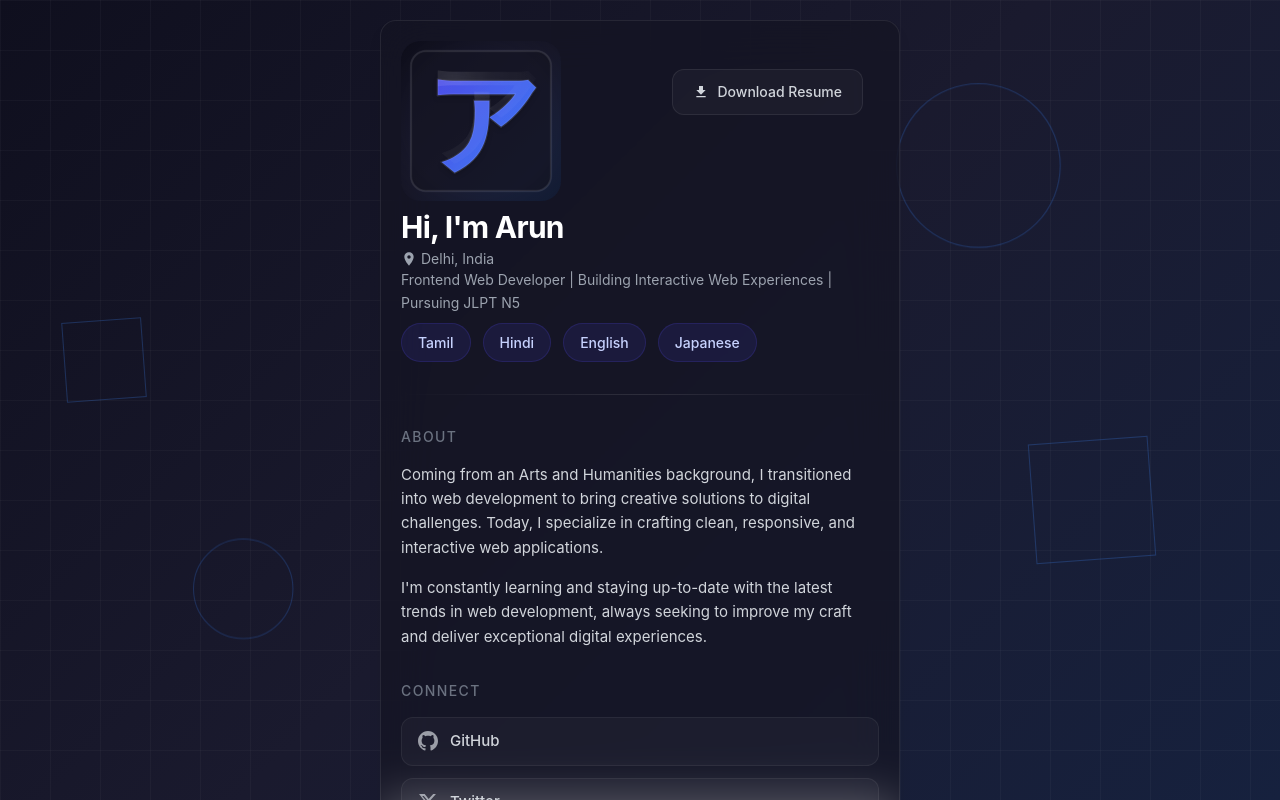
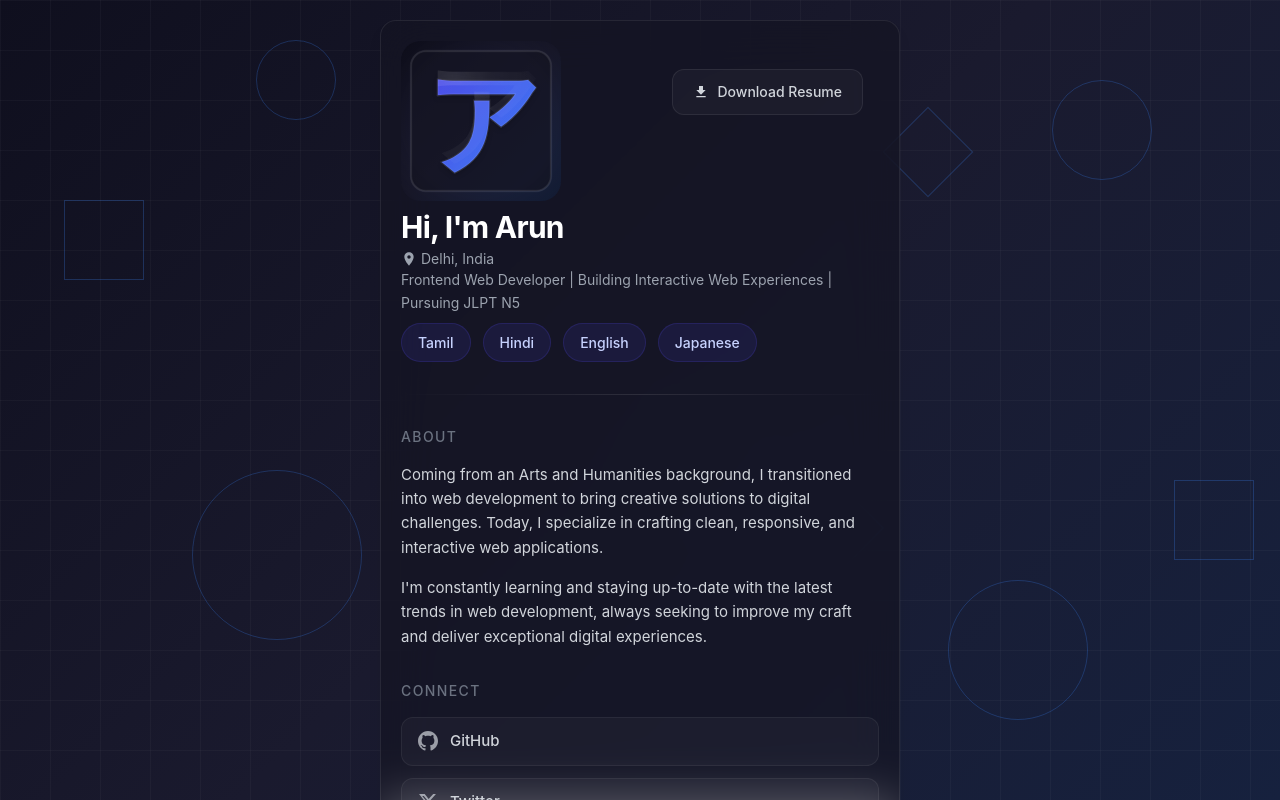
Before and after one commit to aruntutter/portfolio-v2, a React (Vite) app: page / in a window 1280 px wide. Shown: the top 800 px of the page. Built offline with nearby package versions, Linux system fonts and the light colour scheme.

Commit message:
Bacground updated

```diff
--- a/src/components/Background.jsx
+++ b/src/components/Background.jsx
@@ -5,11 +5,28 @@ const Background = () => {
       <div className="absolute inset-0 bg-[linear-gradient(rgba(255,255,255,0.08)_1px,transparent_1px),linear-gradient(90deg,rgba(255,255,255,0.08)_1px,transparent_1px)] bg-size-[50px_50px] opacity-40 pointer-events-none" />
 
       {/* Shapes */}
-      <div className="absolute top-[15%] right-[20%] w-[150px] h-[150px] rounded-full border border-[#3b83f642] animate-[float_20s_ease-in-out_infinite]" />
-      <div className="absolute bottom-[20%] left-[15%] w-[100px] h-[100px] rounded-full border border-[#3b83f642] animate-[float_20s_ease-in-out_infinite_5s]" />
-
-      <div className="absolute top-[40%] left-[5%] w-20 h-20 rotate-45 border border-[#3b83f642] animate-[rotate-reverse_25s_linear_infinite]" />
-      <div className="absolute bottom-[30%] right-[10%] w-[120px] h-[120px] rotate-45 border border-[#3b83f642] animate-[rotate-reverse_25s_linear_infinite]" />
+      <div className="hidden sm:block">
+        {" "}
+        {/* Hide all shapes on small screens */}
+        {/* Right Circle */}
+        <div className="absolute top-[10%] right-[10%] w-[100px] h-[100px] rounded-full border border-[#3b83f642] animate-[float_20s_ease-in-out_infinite]" />
+        {/* Left Circle */}
+        <div className="absolute bottom-[20%] left-[15%] w-[170px] h-[170px] rounded-full border border-[#3b83f642] animate-[float_20s_ease-in-out_infinite_5s]" />
+        {/* Center Circle */}
+        <div className="absolute top-[50%] left-[50%] w-[120px] h-[120px] rounded-full border border-[#3b83f642] animate-[float_25s_ease-in-out_infinite_3s]" />
+        {/* Top Left Circle */}
+        <div className="absolute top-[5%] left-[20%] w-[80px] h-[80px] rounded-full border border-[#3b83f642] animate-[float_18s_ease-in-out_infinite_2s]" />
+        {/* Bottom Right Circle */}
+        <div className="absolute bottom-[10%] right-[15%] w-[140px] h-[140px] rounded-full border border-[#3b83f642] animate-[float_22s_ease-in-out_infinite_4s]" />
+        {/* Left Square */}
+        <div className="absolute top-[25%] left-[5%] w-20 h-20 rotate-45 border border-[#3b83f642] animate-[rotate-reverse_25s_linear_infinite]" />
+        {/* Right Square */}
+        <div className="absolute bottom-[30%] right-[2%] w-20 h-20 rotate-45 border border-[#3b83f642] animate-[rotate-reverse_25s_linear_infinite]" />
+        {/* Center Square */}
+        <div className="absolute top-[60%] left-[60%] w-24 h-24 rotate-45 border border-[#3b83f642] animate-[rotate-reverse_30s_linear_infinite_3s]" />
+        {/* Top Right Square */}
+        <div className="absolute top-[15%] right-[25%] w-16 h-16 rotate-45 border border-[#3b83f642] animate-[rotate-reverse_20s_linear_infinite_1s]" />
+      </div>
 
       {/* Keyframes */}
       <style>{`
```
